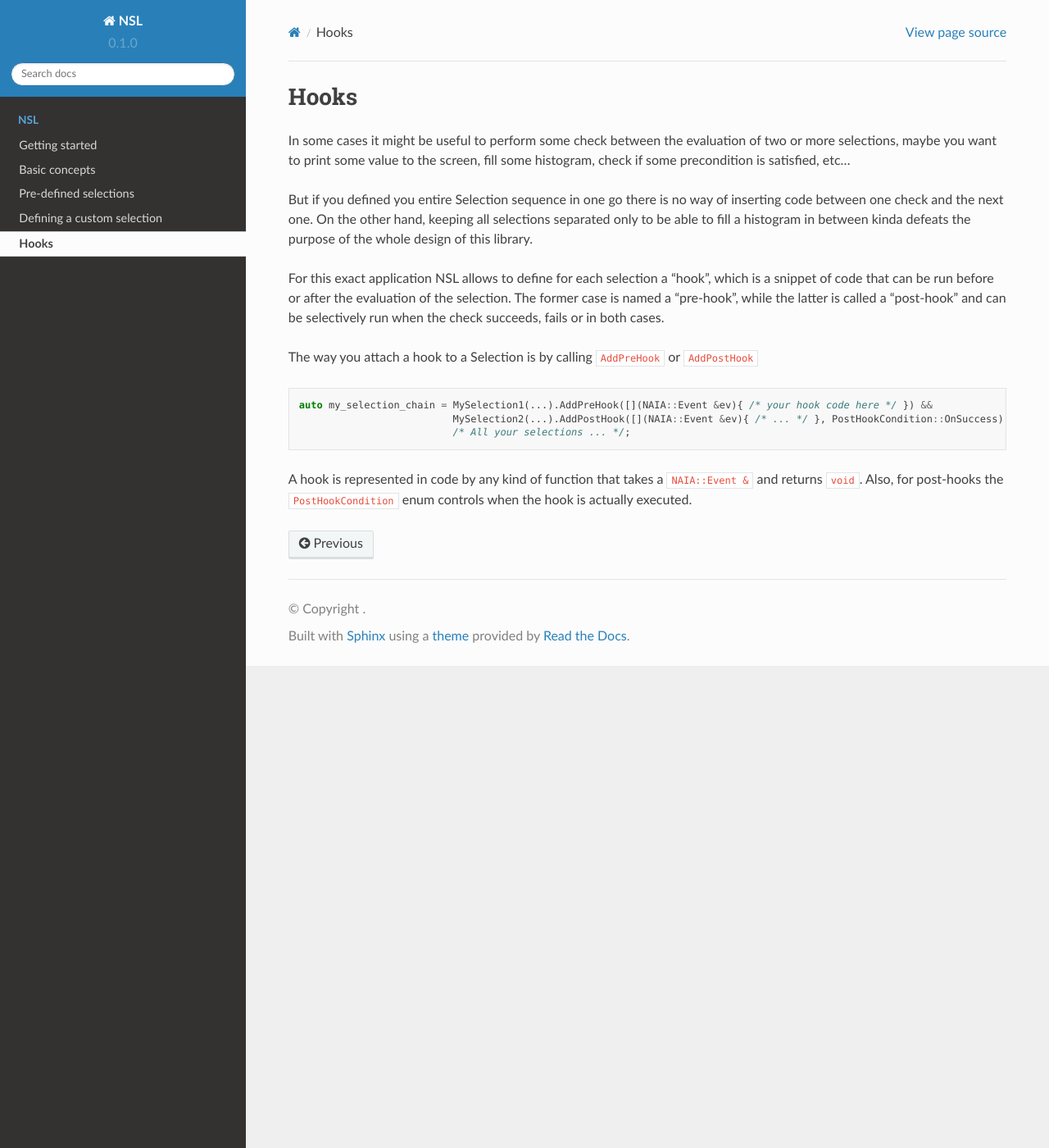
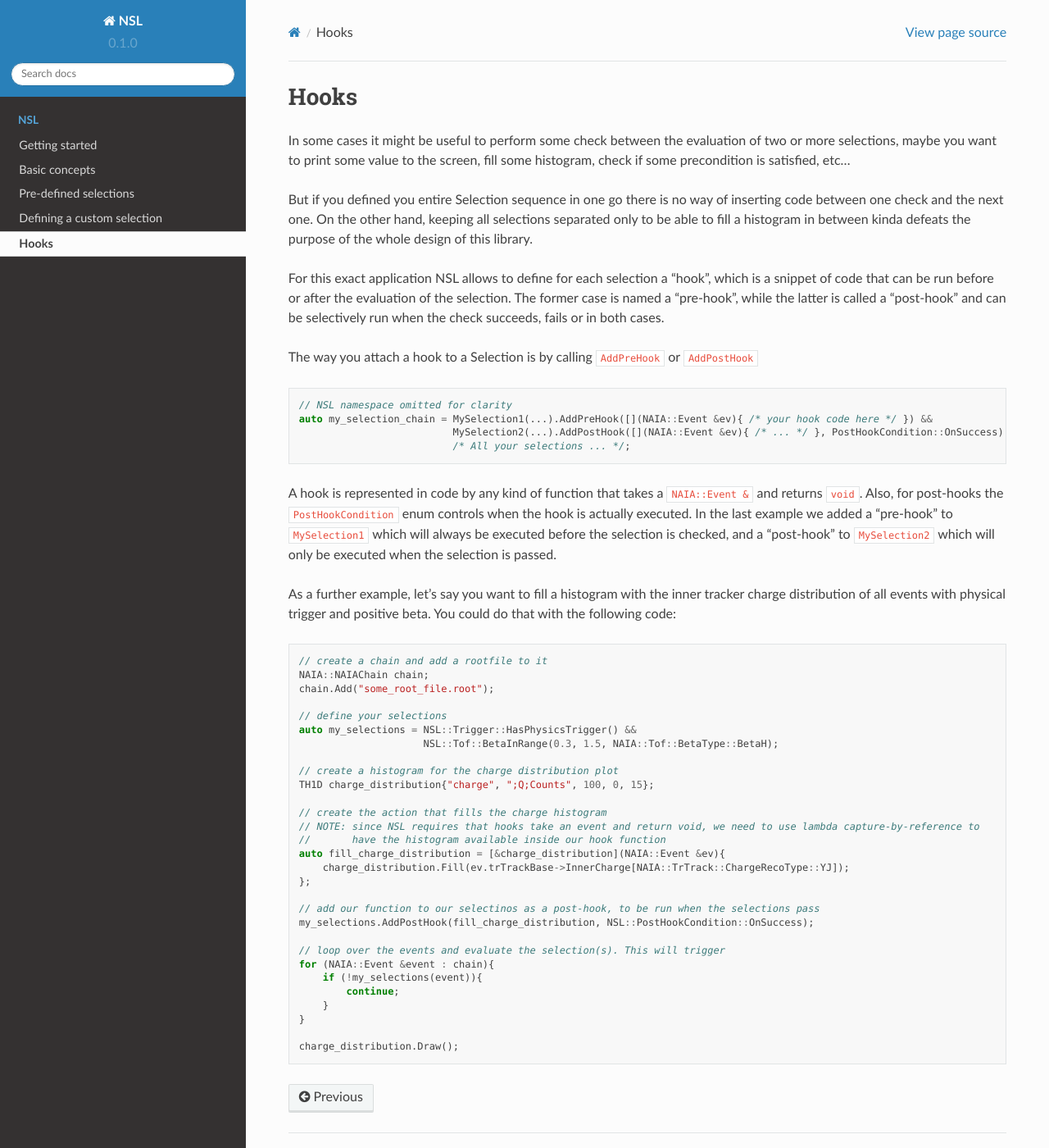
Before and after one commit to valerioformato/nsl-readthedocs, a Sphinx documentation site: the page built from docs/source/selections/using-hooks.rst, in a window 1280 px wide and 1400 px high. Shown: the whole window at 82% size. Built offline with Sphinx 7.4.7 and the Read the Docs theme 2.0.0, drawn with Linux system fonts in a browser that asks for light colours.

Commit message:
Finish up hook docs

```diff
--- a/docs/source/selections/using-hooks.rst
+++ b/docs/source/selections/using-hooks.rst
@@ -16,9 +16,47 @@ The way you attach a hook to a Selection is by calling ``AddPreHook`` or ``AddPo
 
 .. code-block:: cpp
 
+    // NSL namespace omitted for clarity
     auto my_selection_chain = MySelection1(...).AddPreHook([](NAIA::Event &ev){ /* your hook code here */ }) &&
                               MySelection2(...).AddPostHook([](NAIA::Event &ev){ /* ... */ }, PostHookCondition::OnSuccess) &&
                               /* All your selections ... */;
 
 A hook is represented in code by any kind of function that takes a ``NAIA::Event &`` and returns ``void``. Also, for post-hooks
-the ``PostHookCondition`` enum controls when the hook is actually executed.
+the ``PostHookCondition`` enum controls when the hook is actually executed. In the last example we added a "pre-hook" to
+``MySelection1`` which will always be executed before the selection is checked, and a "post-hook" to ``MySelection2`` which will
+only be executed when the selection is passed.
+
+As a further example, let's say you want to fill a histogram with the inner tracker charge distribution of all events with physical
+trigger and positive beta. You could do that with the following code:
+
+.. code-block:: cpp
+
+    // create a chain and add a rootfile to it
+    NAIA::NAIAChain chain;
+    chain.Add("some_root_file.root");
+
+    // define your selections
+    auto my_selections = NSL::Trigger::HasPhysicsTrigger() &&
+                         NSL::Tof::BetaInRange(0.3, 1.5, NAIA::Tof::BetaType::BetaH);
+
+    // create a histogram for the charge distribution plot
+    TH1D charge_distribution{"charge", ";Q;Counts", 100, 0, 15};
+
+    // create the action that fills the charge histogram
+    // NOTE: since NSL requires that hooks take an event and return void, we need to use lambda capture-by-reference to
+    //       have the histogram available inside our hook function
+    auto fill_charge_distribution = [&charge_distribution](NAIA::Event &ev){
+        charge_distribution.Fill(ev.trTrackBase->InnerCharge[NAIA::TrTrack::ChargeRecoType::YJ]);
+    };
+
+    // add our function to our selectinos as a post-hook, to be run when the selections pass
+    my_selections.AddPostHook(fill_charge_distribution, NSL::PostHookCondition::OnSuccess);
+
+    // loop over the events and evaluate the selection(s). This will trigger
+    for (NAIA::Event &event : chain){
+        if (!my_selections(event)){
+            continue;
+        }
+    }
+
+    charge_distribution.Draw();
```
